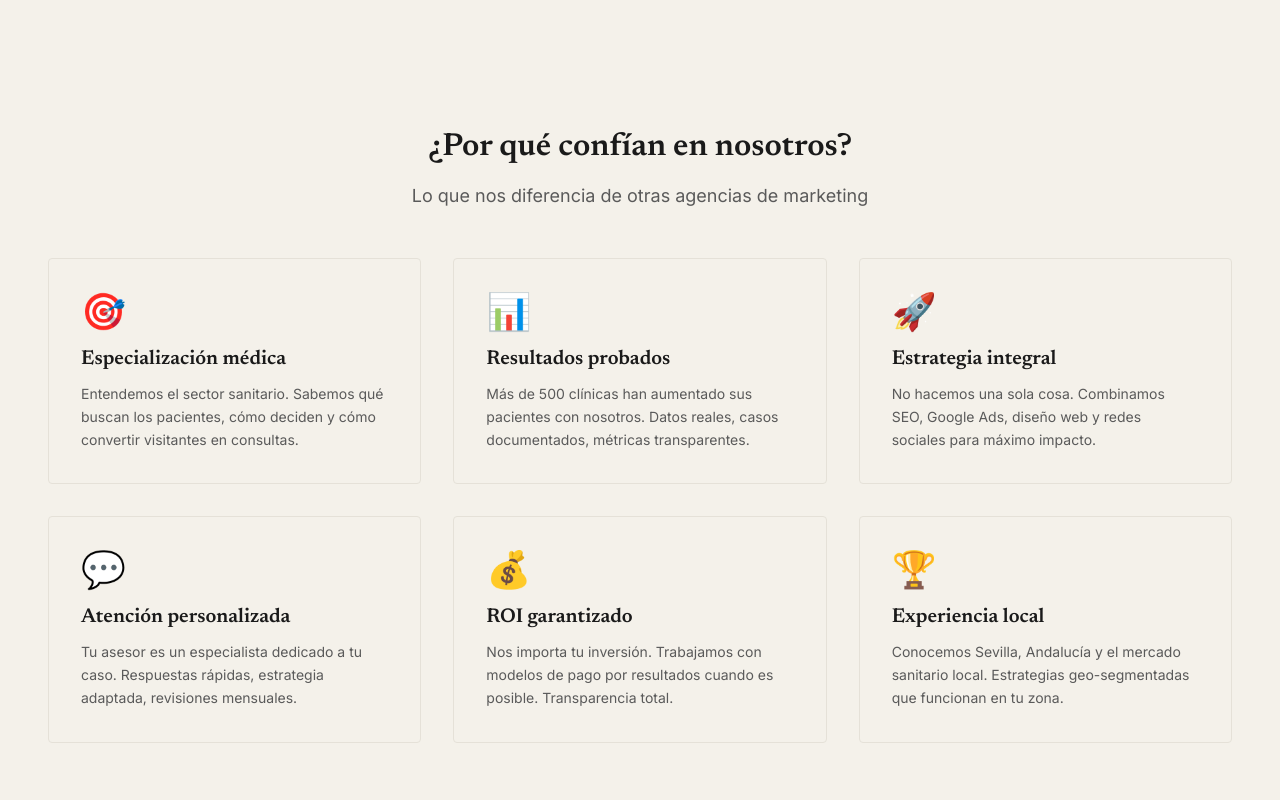
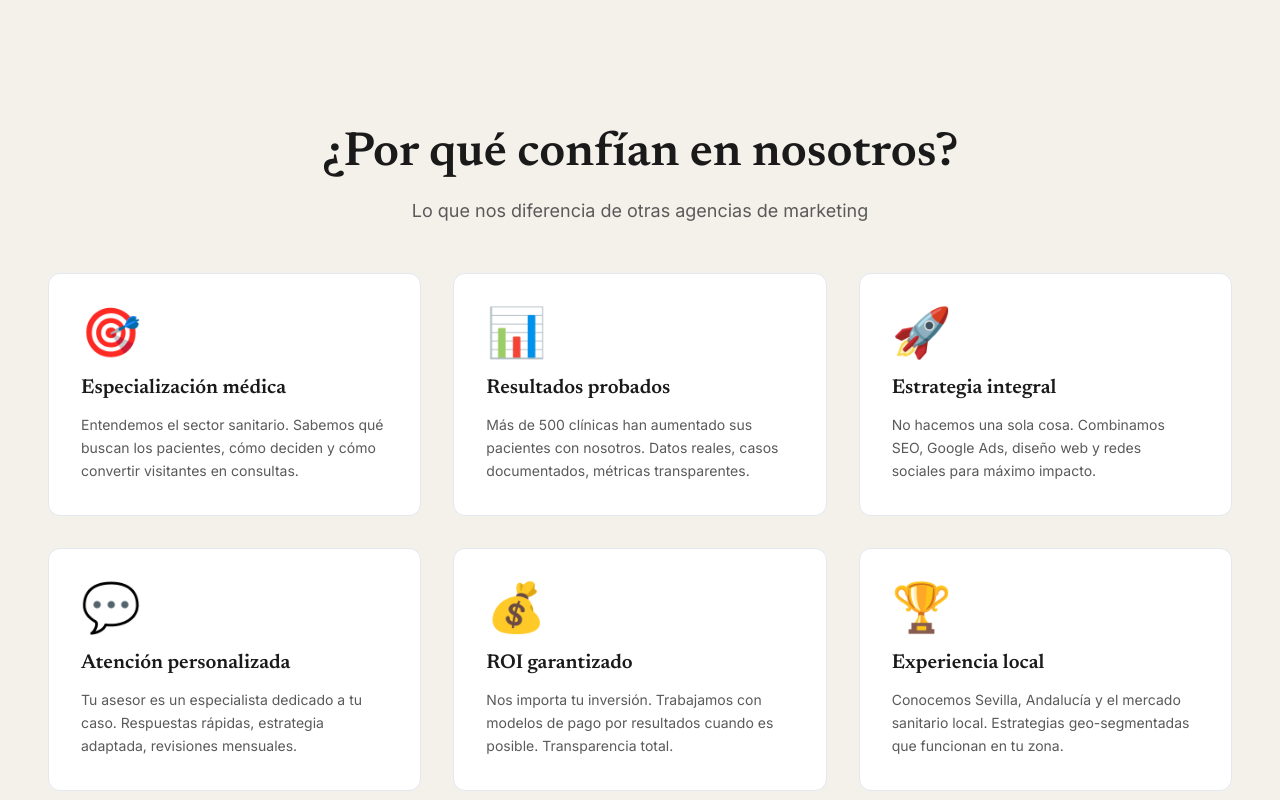
Before and after one commit to carlosalbertocardoso-hub/agencia-clinicas, a Next.js app: page / in a window 1280 px wide. Shown: the part 5140-5940 px from the top of the page. Built offline with nearby package versions, Linux system fonts and the light colour scheme.

Commit message:
design: update PorQueNosotrosSection with Clinical Eminence styling (card colors, typography, improved visual hierarchy)

```diff
--- a/src/components/home/PorQueNosotrosSection.tsx
+++ b/src/components/home/PorQueNosotrosSection.tsx
@@ -42,7 +42,7 @@ export default function PorQueNosotrosSection() {
     <section className="section-padding">
       <div className="container-custom">
         <div className="text-center mb-12">
-          <h2 className="text-h2 font-heading mb-4">¿Por qué confían en nosotros?</h2>
+          <h2 className="text-4xl md:text-5xl font-heading font-semibold mb-4">¿Por qué confían en nosotros?</h2>
           <p className="text-lg text-text-muted max-w-2xl mx-auto">
             Lo que nos diferencia de otras agencias de marketing
           </p>
@@ -50,9 +50,9 @@ export default function PorQueNosotrosSection() {
 
         <div className="grid grid-cols-1 md:grid-cols-2 lg:grid-cols-3 gap-8">
           {razones.map((razon, idx) => (
-            <div key={idx} className="bg-neutral border border-neutral-dark rounded p-8 hover:shadow-lg transition hover:border-primary">
-              <div className="text-4xl mb-4">{razon.icono}</div>
-              <h3 className="font-heading text-h4 mb-3 text-text">{razon.titulo}</h3>
+            <div key={idx} className="bg-white border border-slate-200 rounded-lg p-8 hover:shadow-lg transition hover:border-primary">
+              <div className="text-5xl mb-4">{razon.icono}</div>
+              <h3 className="font-heading text-lg md:text-xl font-semibold mb-3 text-text">{razon.titulo}</h3>
               <p className="text-text-muted text-sm leading-relaxed">{razon.descripcion}</p>
             </div>
           ))}
```
